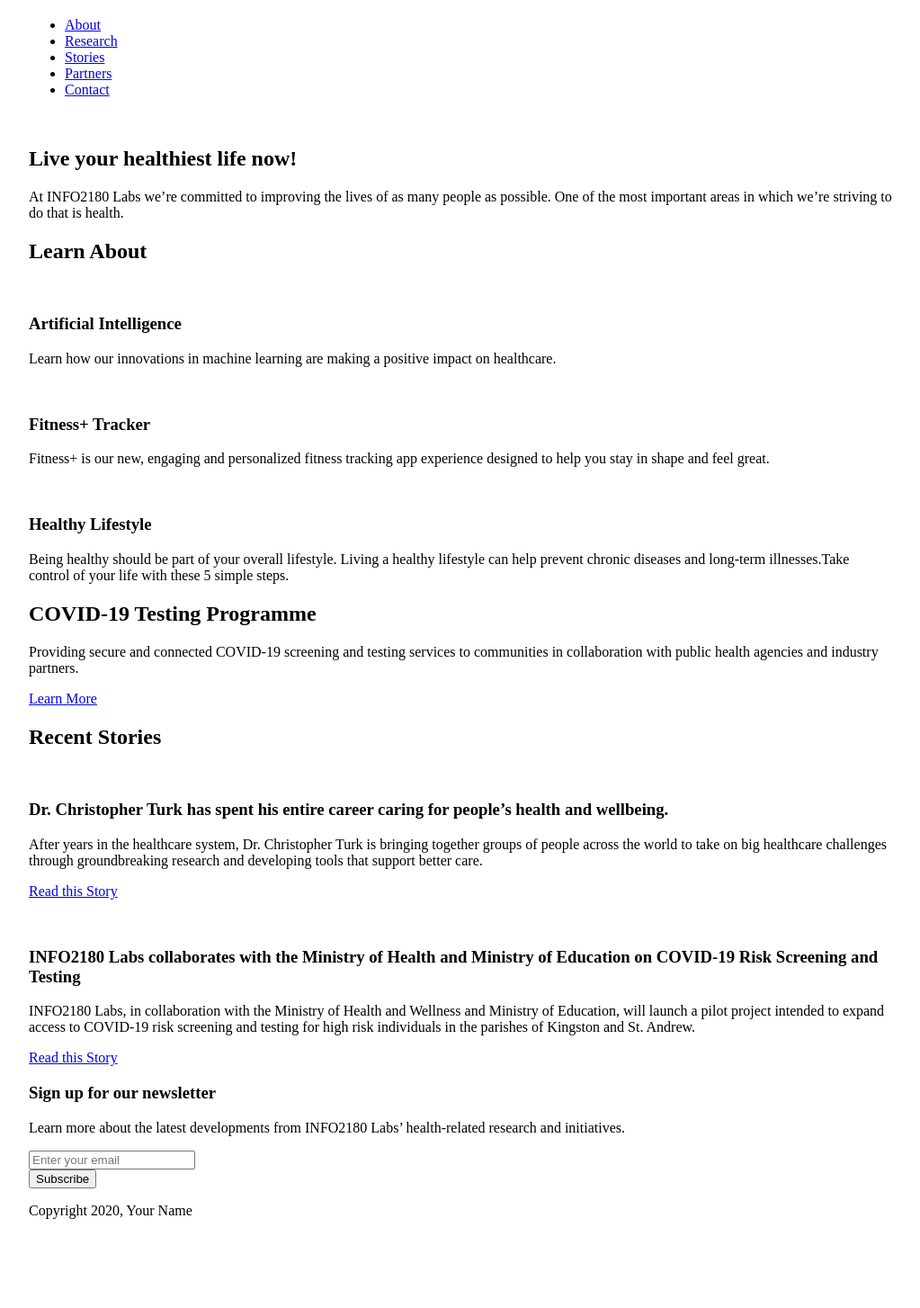
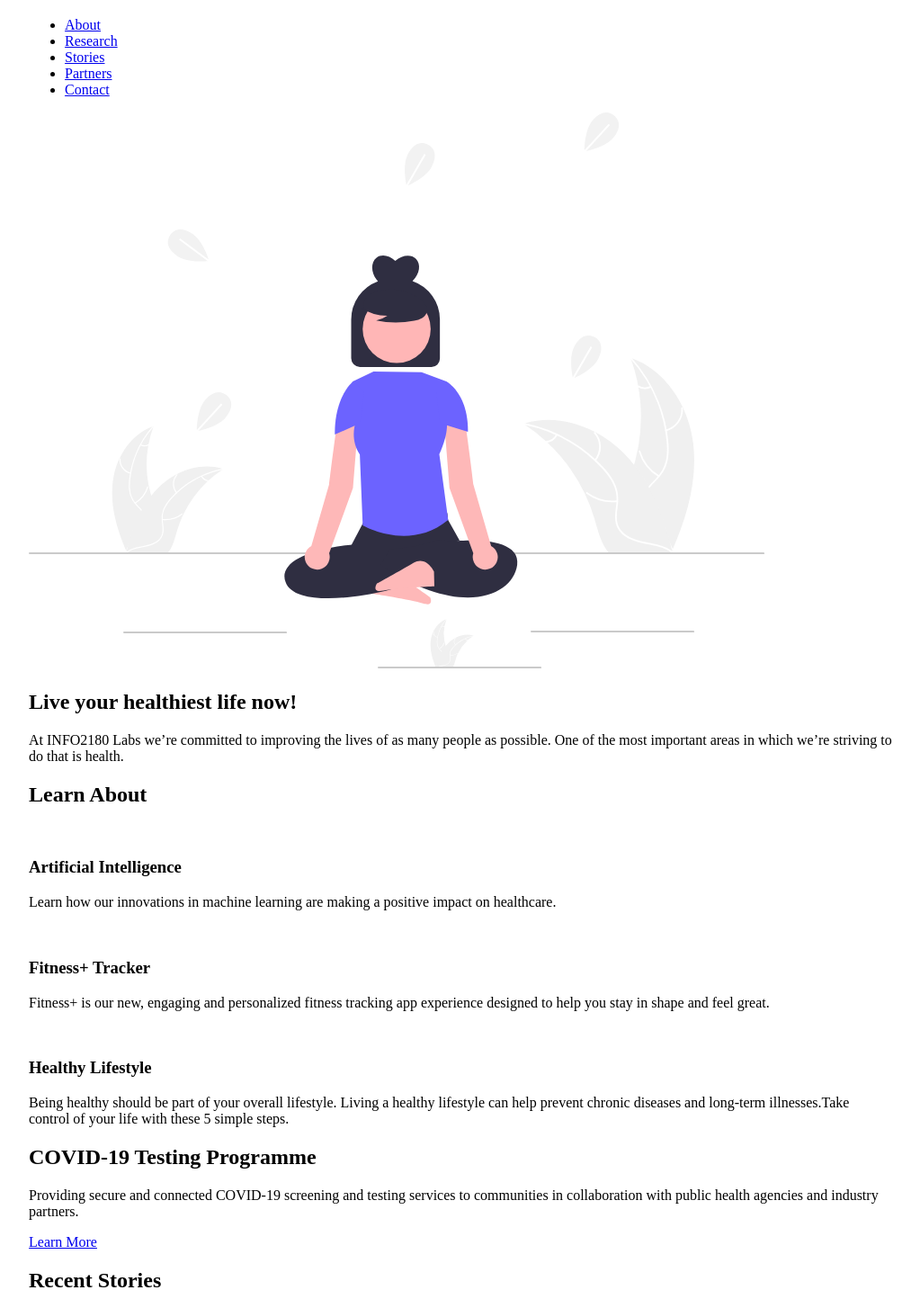
Before and after one commit to Kal-ux/info2180-project1, a plain HTML site: page index.html in a window 1280 px wide. Shown: the part 61-1515 px from the top of the page at 90% size, without its empty margins (128-1151 px from the left). Before the commit the page ends 1432 px from the top, so only its background shows below. Drawn offline with Linux system fonts and the light colour scheme.

Commit message:
Added Header Image

```diff
--- a/index.html
+++ b/index.html
@@ -26,7 +26,7 @@
         <section class="overview-hero">
             <div class="container">
                 <div class="overview-hero-image">
-                    <img src="#" alt="">
+                    <img src="undraw_Meditation_re_gll0.svg" alt="headerimg">
                 </div>
                 <div class="overview-hero-text">
                     <h2>Live  your healthiest life now!</h2>
@@ -110,7 +110,7 @@
     </main>
     <footer>
         <div class="container">
-            <p>Copyright 2020, Your Name</p>
+            <p>Copyright 2020, Rashede Callum</p>
         </div>
     </footer>
 </body>
```
Also changed, not shown: undraw_Meditation_re_gll0.svg (added).
